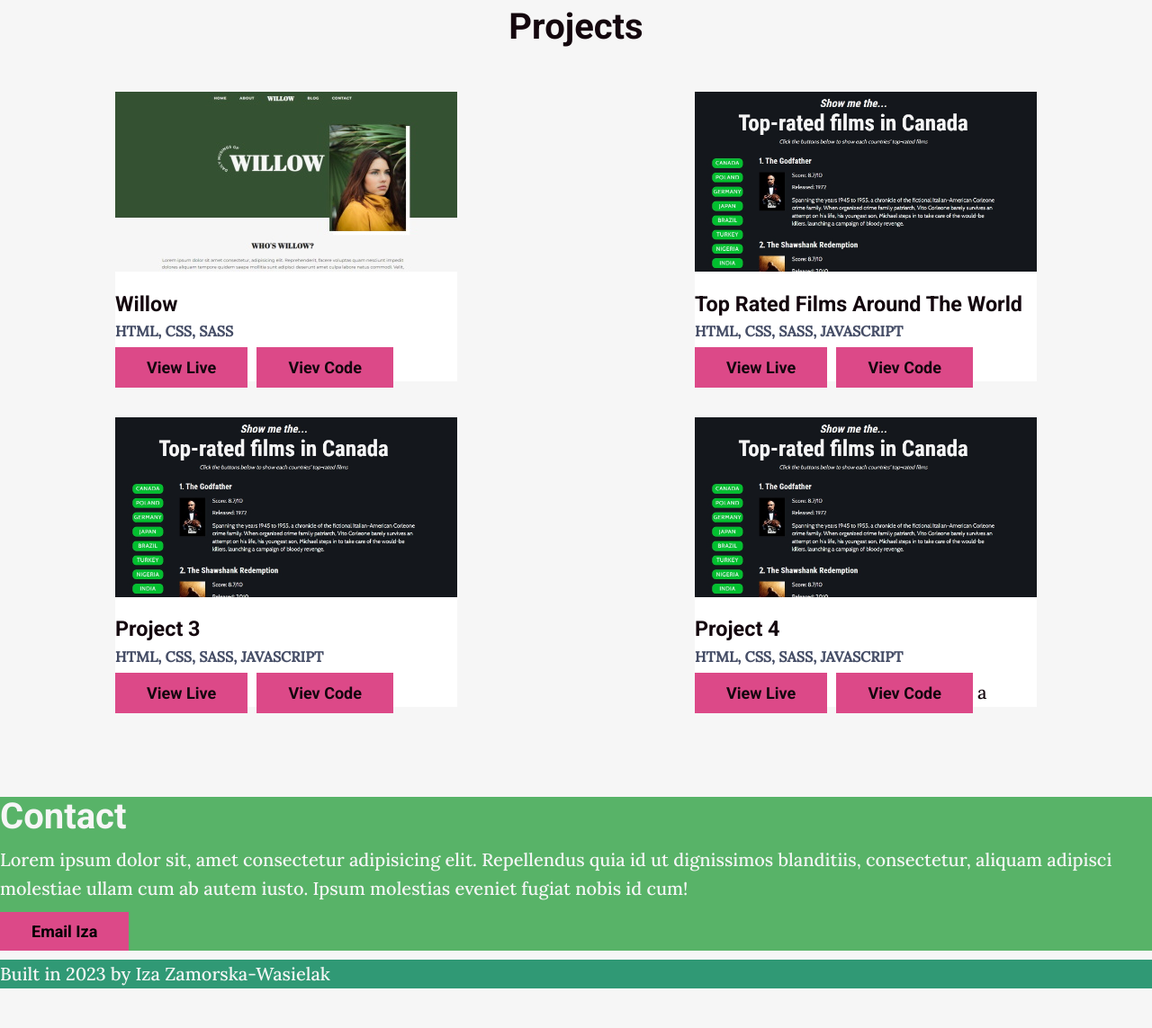
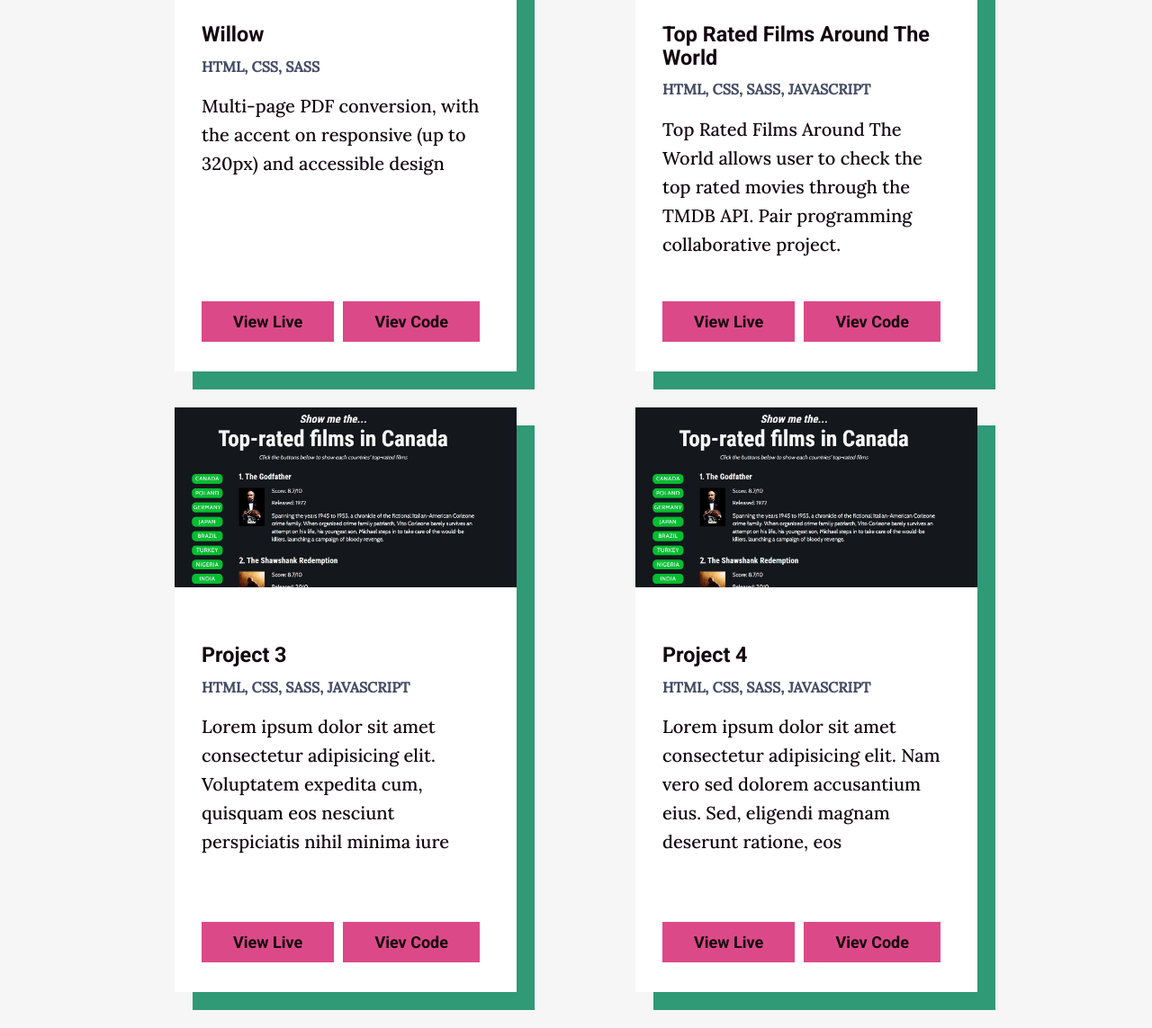
Before and after one commit to izazw/my-portfolio-iza-zamorska-wasielak, a plain HTML site: page index.html in a window 1280 px wide. Shown: the part 2389-3532 px from the top of the page at 90% size. Before the commit the page ends 3498 px from the top, so only its background shows below. Drawn offline with nearby package versions, Linux system fonts and the light colour scheme; files whose address does not match are found by name.

Commit message:
styling of a project section, positioned linkes, flex

```diff
--- a/index.html
+++ b/index.html
@@ -43,7 +43,7 @@
 		</section>
 		<!-- skills -->
 		<section class="skills">
-			<div class="wrapper-very-narrow skills-container">
+			<div class="wrapper-narrow skills-container">
 				<h2>Skills</h2>
 				<ul>
 					<li>
@@ -105,9 +105,12 @@
 						<div class="text-container">
 							<h3>Willow</h3>
 							<h4>html, css, sass</h4>
-							<p></p>
+							<p>Multi-page PDF conversion, with the accent on responsive (up to 320px) and accessible design </p>
+							<div class="links-container">
 								<a class="project-button">View Live</a>
 								<a class="project-button">Viev Code</a>
+							</div>
+
 						</div>
 					</div>
 					<div class="project-container">
@@ -119,9 +122,11 @@
 						<div class="text-container">
 							<h3>Top Rated Films Around The World</h3>
 							<h4>html, css, sass, javascript</h4>
-							<p></p>
+							<p>Top Rated Films Around The World allows user to check the top rated movies through the TMDB API. Pair programming collaborative project.  </p>
+							<div class="links-container">
 								<a class="project-button">View Live</a>
 								<a class="project-button">Viev Code</a>
+							</div>
 						</div>
 					</div>
 					<div class="project-container">
@@ -133,9 +138,11 @@
 						<div class="text-container">
 							<h3>Project 3</h3>
 							<h4>html, css, sass, javascript</h4>
-							<p></p>
+							<p>Lorem ipsum dolor sit amet consectetur adipisicing elit. Voluptatem expedita cum, quisquam eos nesciunt perspiciatis nihil minima iure </p>
+							<div class="links-container">
 								<a class="project-button">View Live</a>
 								<a class="project-button">Viev Code</a>
+							</div>
 						</div>
 					</div>
 					<div class="project-container">
@@ -147,9 +154,11 @@
 						<div class="text-container">
 							<h3>Project 4</h3>
 							<h4>html, css, sass, javascript</h4>
-							<p></p>
+							<p>Lorem ipsum dolor sit amet consectetur adipisicing elit. Nam vero sed dolorem accusantium eius. Sed, eligendi magnam deserunt ratione, eos </p>
+							<div class="links-container">
 								<a class="project-button">View Live</a>
-							<a class="project-button">Viev Code</a>a
+								<a class="project-button">Viev Code</a>
+							</div>
 						</div>
 					</div>
 				</div>
--- a/styles/sass/_main.scss
+++ b/styles/sass/_main.scss
@@ -41,7 +41,7 @@ img.portrait {
       align-items: center;
    }
    ul {
-      width: 50%;
+      width: 100%;
       display: flex;
       flex-wrap: wrap;
       justify-content: center;
@@ -79,13 +79,17 @@ div .icon-container {
 .all-projects-container {
    display: flex;
    flex-wrap: wrap;
-   justify-content: space-between;
+   justify-content: space-around;
 
    .project-container {
       background-color: $clr-white;
       width: calc(50% - 20px);
       max-width: 380px;
       margin-bottom: 40px;
+      position: relative;
+      height: 650px;
+
+      box-shadow: 20px 20px $clr-base-dk;
       .photo-container {
          max-height: 200px;
          height: 200px;
@@ -94,9 +98,21 @@ div .icon-container {
             width: auto;
             height: 100%;
             object-fit: cover;
+
          }
       }
       .text-container {
+         margin: 40px 30px;
+         display: flex;
+         flex-direction: column;
+         justify-content: space-between;
+         p {
+            margin: 10px 0;
+         }
+         .links-container {
+            position: absolute;
+            bottom: 40px;
+         }
          .project-button {
             margin-right: 5px;
          }
```
Also changed, not shown: styles/styles.css. Lines whose indentation alone changed are shown as unchanged.
